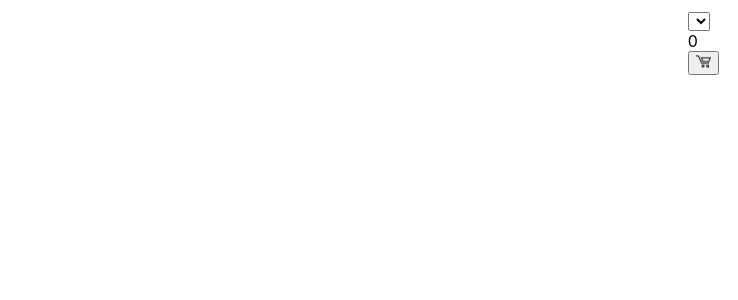
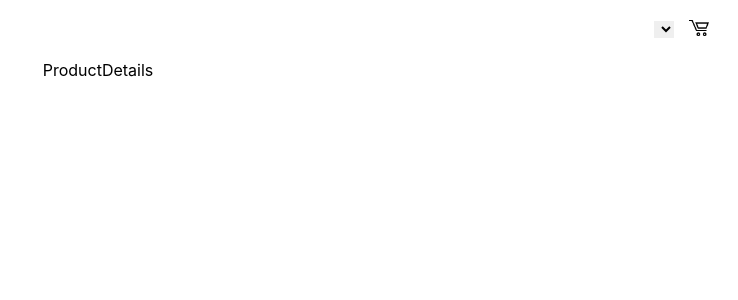
Before and after one commit to ivakalandadze/ScandiWeb-Shopping-Site, a React (Create React App) app: page /product in a window 1280 px wide. Shown: the top 300 px of the page, without its empty margins (542-1280 px from the left). Built offline with nearby package versions, Linux system fonts and the light colour scheme.

Commit message:
Added cart view, routing, attribute functions

```diff
--- a/package.json
+++ b/package.json
@@ -10,6 +10,7 @@
     "graphql": "^16.6.0",
     "react": "^18.2.0",
     "react-dom": "^18.2.0",
+    "react-router-dom": "^6.4.0",
     "react-scripts": "5.0.1",
     "web-vitals": "^2.1.4"
   },
--- a/src/App.css
+++ b/src/App.css
@@ -26,7 +26,7 @@
 }
 
 .cart-icon {
-    width:15px;
+    width: 20px;
     height: auto;
 }
 .product-list {
@@ -96,4 +96,68 @@
     background-color: white;
     opacity: 0.5;
     z-index: 2;
+    color: gray;
 }
+
+.cart-currency-zero {
+    margin: 8.25px 0;
+    display: flex;
+    flex-direction: row;
+    align-items: center;
+    justify-content: center;
+}
+
+.cart-currency{
+    display: flex;
+    flex-direction: row;
+    align-items: center;
+    justify-content: center;
+}
+
+.mini-cart-button {
+    display: grid;
+    grid-template-columns: 1fr 1fr 1fr;
+    grid-template-rows: 1fr 1fr;
+}
+
+.item-quantity {
+    width: 20px;
+    height: 20px;
+    background-color: black;
+    color: white;
+    border-radius: 50%;
+    display: flex;
+    align-items: center;
+    justify-content: center;
+    grid-column: 2 /-1;
+    grid-row-start: 1;
+    grid-row: 1/ -2;
+    z-index: 2;
+    font-style: normal;
+    font-weight: 700;
+    font-size: 14px;
+    line-height: 16px;
+}
+
+.cart-icon-button {
+    background: none;
+    border: none;
+    padding: 0;
+    grid-column: 1 / -2;
+    grid-row-start: 1;
+    grid-row: 1 / -1;
+    z-index: 1;
+}
+
+.currency-select {
+    border: none;
+    width: 1fr;
+    margin-right: 15px;
+}
+
+.link-text {
+    text-decoration: none;
+}
+.choosen-attribute {
+    border: 2px solid orange;
+}
--- a/src/App.js
+++ b/src/App.js
@@ -5,6 +5,9 @@ import "./App.css"
 import CurrencyProvider from './context/CurrencyContext';
 import ProductPage from './components/pages/ProductPage';
 import CartProvider from './context/CartContext';
+import MiniCart from './components/pages/MiniCart';
+import { Route, Routes } from 'react-router-dom';
+import ProductDetails from './components/ProductDetails';
 
 const client = new ApolloClient({
   uri: 'http://localhost:4000/',
@@ -48,9 +51,24 @@ export default class App extends Component {
             categorySelect={this.categorySelect}
             categories={this.state.categories}
             />
-          <ProductPage
-            category={this.state.selectedCategory}
-          />
+            <Routes>
+              <Route path="/"
+                element={
+                  <ProductPage
+                    category={this.state.selectedCategory}
+                  />
+                }
+              />
+              <Route path="cart"
+                element={
+                  <MiniCart />
+                }
+              />
+              <Route path="product"
+                element={<ProductDetails />}
+              />
+
+            </Routes>
           </div>
         </CartProvider>
       </CurrencyProvider>
--- /dev/null
+++ b/src/components/Attribute.js
@@ -0,0 +1,36 @@
+import React, { Component } from 'react'
+import { CartConsumer } from '../context/CartContext';
+import { CurrencyConsumer } from '../context/CurrencyContext'
+
+export default class Attribute extends Component {
+  state = {
+    choosenAttributeIndex: 0
+  }
+
+  chooseAttribute = (index) => {
+    this.setState({choosenAttributeIndex: index})
+  }
+
+  render() {
+    const {type, id, items} = this.props.attribute;
+    const attributeOptions = items.map((item,index)=>(
+          <button onClick={()=>this.chooseAttribute(index)}className={index===this.state.choosenAttributeIndex ? "choosen-attribute" : "attribute"}>
+            {
+              type==="swatch" ? <div style={{backgroundColor:`${item.value}`}}>{`${item.displayValue}`}</div>
+              : type==="text" ? <div>{`${item.displayValue}`}</div>
+              : <></>
+            }
+          </button>
+       )
+    )
+      return (
+        // <CartConsumer>
+        //   {cart=>{
+            <div>
+              {attributeOptions}
+            </div>
+        //   }}
+        // </CartConsumer>
+      )
+  }
+}
--- a/src/components/Header.js
+++ b/src/components/Header.js
@@ -2,6 +2,7 @@ import React, { Component } from 'react'
 import logo from "./shopping-cart.jpg"
 import { CurrencyConsumer } from '../context/CurrencyContext'
 import { CartConsumer } from '../context/CartContext'
+import { Link } from 'react-router-dom'
 
 export default class Header extends Component {
 
@@ -11,6 +12,12 @@ export default class Header extends Component {
       <CartConsumer>
         {cart=>{
           const {cartItems} = cart
+          const countQuantity = () => {
+            let quantity = 0
+            cartItems.map(cartItem=>{
+              quantity += cartItem.count
+            })
+          }
           return(
           <CurrencyConsumer>
             {props=>{
@@ -24,19 +31,22 @@ export default class Header extends Component {
             ))
               return (
                 <div className='header-box'>
+                    <Link to="/" className='link-text'>
                       <div className='category-box'>
                           {categoryTags}
                       </div>
-                      <div className='cart-currency'>
+                    </Link>
+                      <div className={`${cartItems.length>0?"cart-currency": "cart-currency-zero"}`}>
                           <select
+                          className='currency-select'
                           value={selectedCurrency}
                           name="currencies"
                           onChange={(event)=>chooseCurrency(event)}>
                           {currencyOptions}
                           </select>
                           <div className='mini-cart-button'>
-                              <div>{cartItems.length}</div>
-                              <button><img className='cart-icon' src={logo} /></button>
+                              {cartItems.length>0 ? <div className='item-quantity'>{cartItems.length}</div> : <></>}
+                              <button className='cart-icon-button'><Link to="/cart"><img className='cart-icon' src={logo}/></Link></button>
                           </div>
                       </div>
                 </div>
--- /dev/null
+++ b/src/components/InCartItem.js
@@ -0,0 +1,36 @@
+import React, { Component } from 'react'
+import Attribute from './Attribute'
+import { CartConsumer } from '../context/CartContext'
+
+export default class InCartItem extends Component {
+  render() {
+    return (
+    <CartConsumer>
+      {cart=>{
+        const {changeQuantity} = cart;
+        const attributes = this.props.cartItem.product.attributes
+        const id = this.props.cartItem.product.id
+        const name = this.props.cartItem.product.name
+        const price = this.props.cartItem.price
+        const pictureURL = this.props.cartItem.product.gallery[0]
+        const count = this.props.cartItem.count
+        const attributesElements = attributes.map(attribute=>{
+            return <Attribute attribute={attribute}/>
+        });
+        return (
+
+            <div>
+              {name}
+              {count}
+              {price}
+              {attributesElements}
+              <img width="50px"src={pictureURL}/>
+              <button onClick={()=>changeQuantity(id,"increase")}>+</button>
+              <button onClick={()=>changeQuantity(id,"decrease")}>-</button>
+            </div>
+        )
+      }}
+    </CartConsumer>
+    )
+  }
+}
--- a/src/components/Product.js
+++ b/src/components/Product.js
@@ -3,6 +3,7 @@ import { ApolloClient, InMemoryCache, ApolloProvider, gql } from '@apollo/client
 import logo from "./shopping-cart.jpg"
 import { CartConsumer } from '../context/CartContext';
 import { CurrencyConsumer } from '../context/CurrencyContext';
+import { Link } from 'react-router-dom';
 
 const client = new ApolloClient({
     uri: 'http://localhost:4000/',
@@ -53,11 +54,13 @@ export default class Product extends Component {
               const {addItemtoCart}=props;
               return(
                 <div onMouseEnter={this.toggleOnIt} onMouseLeave={this.toggleOutOnIt} className={this.state.onIt ? 'onProduct' : 'product'}>
-                    <div className='img-box'>
-                      {item.inStock ? <div className='out-stock'>OUT OF STOCK</div> : <Fragment></Fragment>}
+                    <Link to="productdetails" className='link-text'>
+                      <div className='img-box'>
+                        {item.inStock ? <div className='out-stock'>OUT OF STOCK</div> : <Fragment></Fragment>}
                       <img src={item.gallery[0]} className="product-img"/>
-                    </div>
-                    {this.state.onIt ? <button onClick={()=>item.inStock ?  alert("Item out of stock"): addItemtoCart(item)}className='onItem-cart'><img className='onItem-cart-logo' src={logo} /></button> : <Fragment></Fragment>}
+                      </div>
+                    </Link>
+                    {this.state.onIt ? <button onClick={()=>addItemtoCart(item, this.state.price)}className='onItem-cart'><img className='onItem-cart-logo' src={logo} /></button> : <Fragment></Fragment>}
                     <div className='isa'>
                       <h4 className="product-name">{item.name}</h4>
                       <p>{this.state.price}</p>
@@ -69,3 +72,4 @@ export default class Product extends Component {
     )
   }
 }
+// item.inStock ?  alert("Item out of stock"):
--- /dev/null
+++ b/src/components/ProductDetails.js
@@ -0,0 +1,9 @@
+import React, { Component } from 'react'
+
+export default class ProductDetails extends Component {
+  render() {
+    return (
+      <div>ProductDetails</div>
+    )
+  }
+}
--- a/src/components/pages/MiniCart.js
+++ b/src/components/pages/MiniCart.js
@@ -1,9 +1,25 @@
 import React, { Component } from 'react'
+import { CartConsumer } from '../../context/CartContext'
+import InCartItem from '../InCartItem';
 
 export default class MiniCart extends Component {
   render() {
     return (
-      <div>MiniCart</div>
+      <CartConsumer>
+        {props=>{
+          const {cartItems} = props;
+          const cartItemElements = cartItems.map(cartItem=>{
+            const id = Object.keys(cartItem)[0]
+            console.log(id)
+            return <InCartItem cartItem={cartItem[id]}/>
+          })
+          return (
+            <div>
+              {cartItemElements}
+            </div>
+          )
+        }}
+      </CartConsumer>
     )
   }
 }
--- a/src/index.js
+++ b/src/index.js
@@ -2,6 +2,7 @@ import React from 'react';
 import ReactDOM from 'react-dom/client';
 import './index.css';
 import App from './App';
+import { BrowserRouter } from 'react-router-dom';
 // import { ApolloClient, InMemoryCache, ApolloProvider, gql } from '@apollo/client';
 
 // const client = new ApolloClient({
@@ -26,6 +27,8 @@ import App from './App';
 const root = ReactDOM.createRoot(document.getElementById('root'));
 root.render(
   <React.StrictMode>
-    <App />
+    <BrowserRouter>
+      <App />
+    </BrowserRouter>
   </React.StrictMode>
 );
```
Also changed, not shown: src/context/CartContext.js (+39 -25 lines), 1 other file (tests, documents, lock files or other folders).
